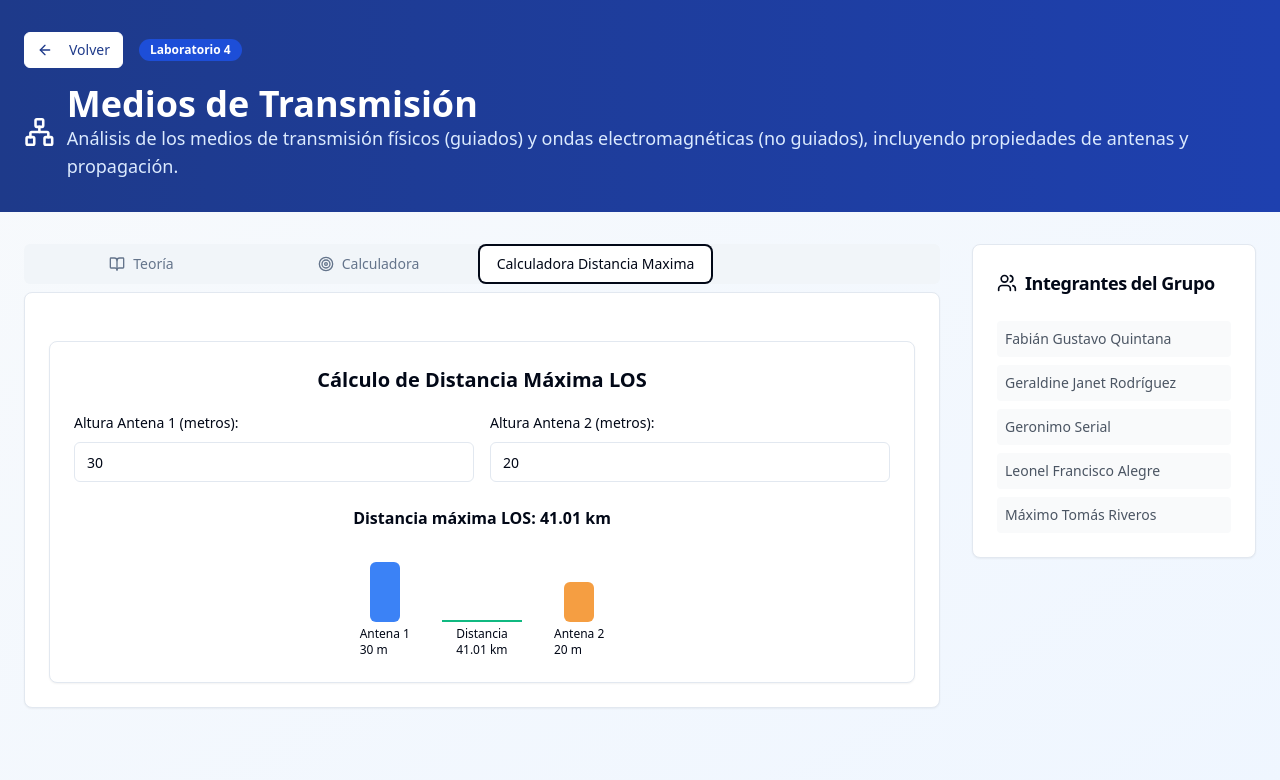
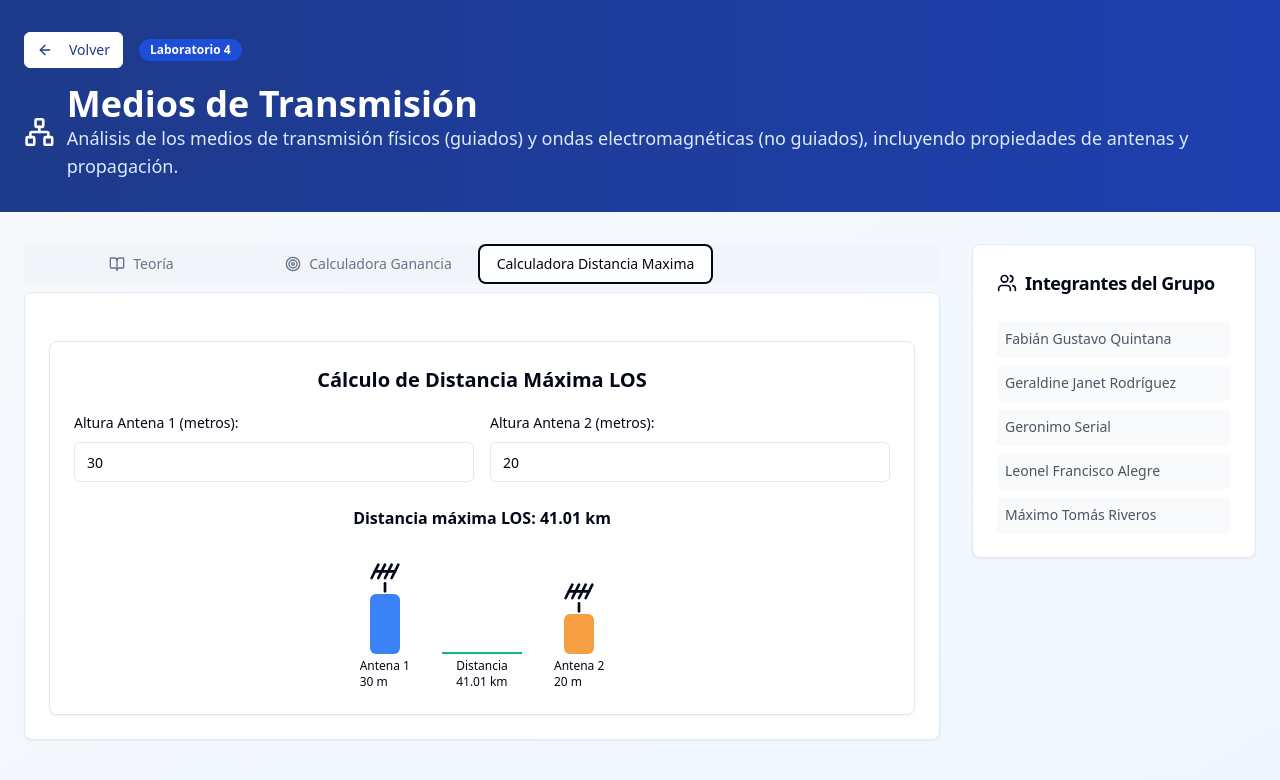
Before and after one commit to GeronimoSerial/Laboratorios-CommD-2025, a React (Vite) app: page /lab4 in a window 1280 px wide. Both pictures are taken after a click on the tab "Calculadora Distancia Maxima". Shown: the top 780 px of the page. Built offline with nearby package versions, Linux system fonts and the light colour scheme.

Commit message:
update imports and add antenna icon

```diff
--- a/src/components/Laboratorio4/calc_distancia_max.tsx
+++ b/src/components/Laboratorio4/calc_distancia_max.tsx
@@ -2,6 +2,7 @@ import { useRef, useState, useEffect } from "react";
 import { Card, CardContent } from "../ui/card";
 import { Input } from "../ui/input";
 import { Label } from "../ui/label";
+import { Antenna } from "lucide-react";
 
 const DEFAULT_H1 = 30;
 const DEFAULT_H2 = 20;
@@ -74,6 +75,7 @@ const CalcDistancia = () => {
         </div>
         <div className="flex flex-row items-end justify-center gap-8 mt-8">
           <div className="flex flex-col items-center">
+            <Antenna className="w-8 h-8" />
             <div
               style={{
                 height: h1Px,
@@ -89,6 +91,7 @@ const CalcDistancia = () => {
             </span>
           </div>
           <div className="flex flex-col items-center">
+            {/* <Antenna className="w-8 h-8" /> */}
             <div
               style={{
                 height: 2,
@@ -104,6 +107,7 @@ const CalcDistancia = () => {
             </span>
           </div>
           <div className="flex flex-col items-center">
+            <Antenna className="w-8 h-8" />
             <div
               style={{
                 height: h2Px,
--- a/src/pages/Index.tsx
+++ b/src/pages/Index.tsx
@@ -1,12 +1,6 @@
 import { Button } from "@/components/ui/button";
 import { Card, CardContent, CardHeader, CardTitle } from "@/components/ui/card";
-import {
-  ExternalLink,
-  Network,
-  Users,
-  GraduationCap,
-  BookOpen,
-} from "lucide-react";
+import { ExternalLink, Network, Users, BookOpen } from "lucide-react";
 import { Link } from "react-router-dom";
 
 const Index = () => {
@@ -63,14 +57,14 @@ const Index = () => {
           <div className="flex justify-center items-center gap-8 mb-8">
             <div className="backdrop-blur-sm p-4 rounded-xl shadow-lg w-40 h-40 md:w-40 md:h-40 flex items-center justify-center">
               <img
-                src="/public/Logo-UNNE.png"
+                src="/Logo-UNNE.png"
                 className="aspect-[308/308] object-contain"
                 alt=""
               />
             </div>
             <div className="backdrop-blur-sm p-4 rounded-xl shadow-lg w-40 h-40 md:w-40 md:h-40 flex items-center justify-center">
               <img
-                src="/public/facena.png"
+                src="/facena.png"
                 className="aspect-[308/308] object-contain"
                 alt=""
               />
--- a/src/pages/Lab4.tsx
+++ b/src/pages/Lab4.tsx
@@ -62,7 +62,7 @@ const Lab4 = () => {
                   className="flex items-center gap-2"
                 >
                   <Target className="w-4 h-4" />
-                  Calculadora
+                  Calculadora Ganancia
                 </TabsTrigger>
                 <TabsTrigger
                   value="calculadora2"
```
